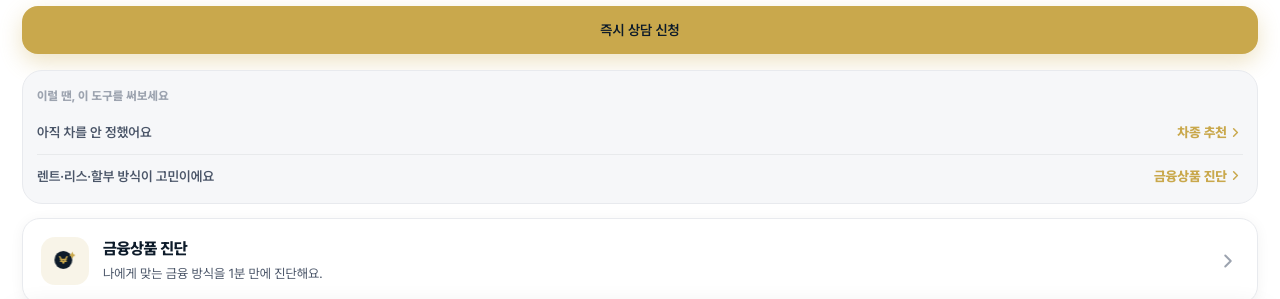
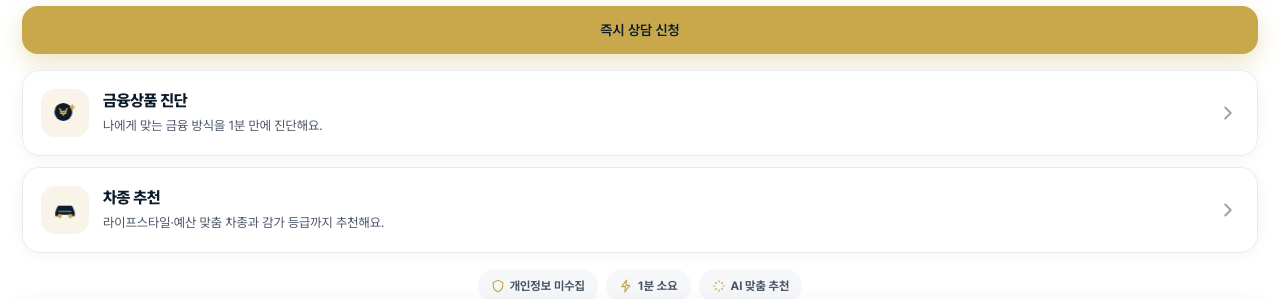
Before and after one commit to iori21y-ops/cadam, a Next.js app: page /diagnosis-preview in a window 1280 px wide. Shown: the part 434-733 px from the top of the page. Built offline with nearby package versions, Linux system fonts and the light colour scheme; no server answers.

Commit message:
AI진단 허브 페이지 '이 도구를 써보세요' 카드 제거

```diff
--- a/src/app/(redesign)/diagnosis-preview/page.tsx
+++ b/src/app/(redesign)/diagnosis-preview/page.tsx
@@ -24,11 +24,6 @@ interface HubTool {
   desc: string;
   href: string;
   badge?: string;
-}
-interface HubGuide {
-  q: string;
-  a: string;
-  href: string;
 }
 interface HubChip {
   t: string;
@@ -66,11 +61,6 @@ const TOOLS: HubTool[] = [
     desc: '라이프스타일·예산 맞춤 차종과 감가 등급까지 추천해요.',
     href: '/diagnosis-vehicle-preview',
   },
-];
-
-const GUIDES: HubGuide[] = [
-  { q: '아직 차를 안 정했어요', a: '차종 추천', href: '/diagnosis-vehicle-preview' },
-  { q: '렌트·리스·할부 방식이 고민이에요', a: '금융상품 진단', href: '/diagnosis-finance-preview' },
 ];
 
 const CHIPS: HubChip[] = [
@@ -117,30 +107,6 @@ export default function DiagnosisPreview() {
             <Button variant="primary" size="lg" fullWidth className="rt-gold" onClick={() => setSheet(true)}>
               즉시 상담 신청
             </Button>
-          </div>
-
-          <div className="rt-hub-guide">
-            <p className="rt-hub-guide-t">이럴 땐, 이 도구를 써보세요</p>
-            {GUIDES.map((g) => (
-              <Link className="rt-hub-guide-row" key={g.a} href={g.href}>
-                <span className="rt-hub-guide-q">{g.q}</span>
-                <span className="rt-hub-guide-a">
-                  {g.a}
-                  <svg
-                    viewBox="0 0 24 24"
-                    width="15"
-                    height="15"
-                    fill="none"
-                    stroke="currentColor"
-                    strokeWidth="2.4"
-                    strokeLinecap="round"
-                    strokeLinejoin="round"
-                  >
-                    <path d="M9 6l6 6-6 6" />
-                  </svg>
-                </span>
-              </Link>
-            ))}
           </div>
 
           <div className="rt-hub-list">
```
